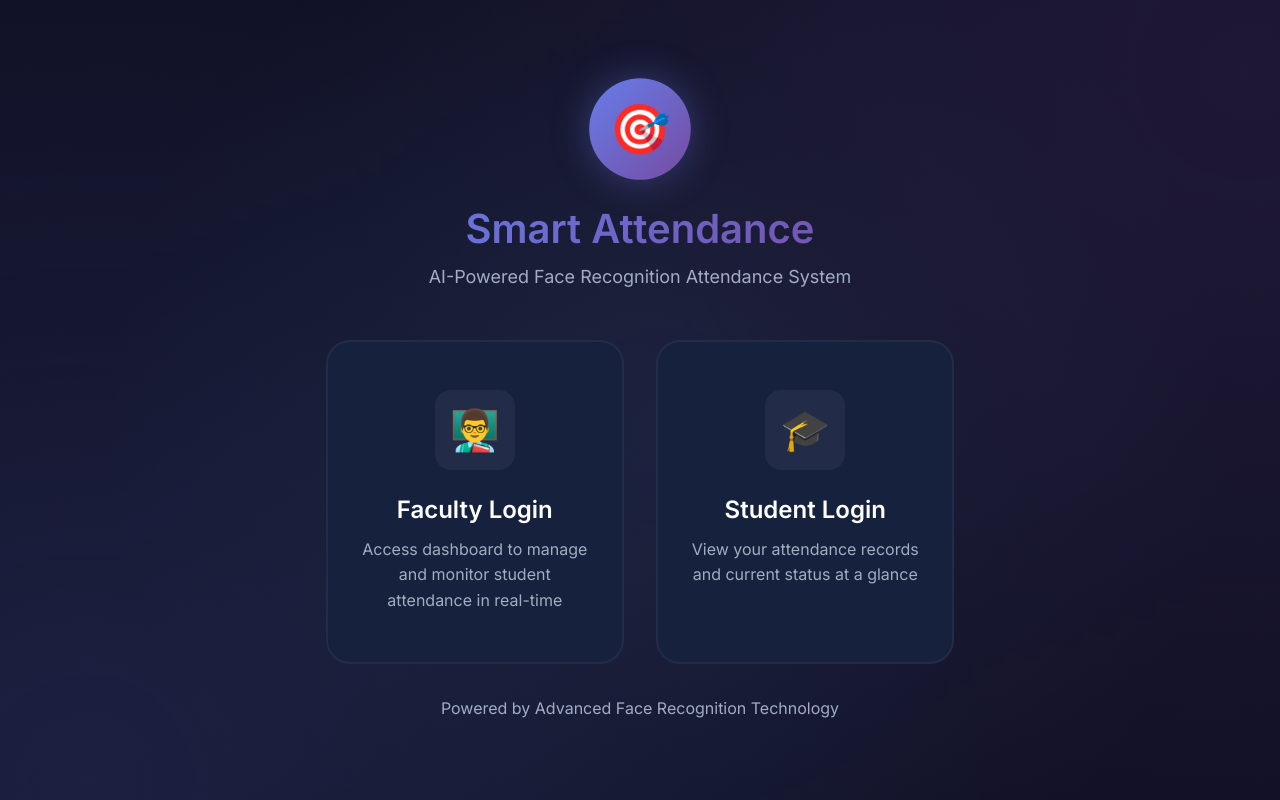
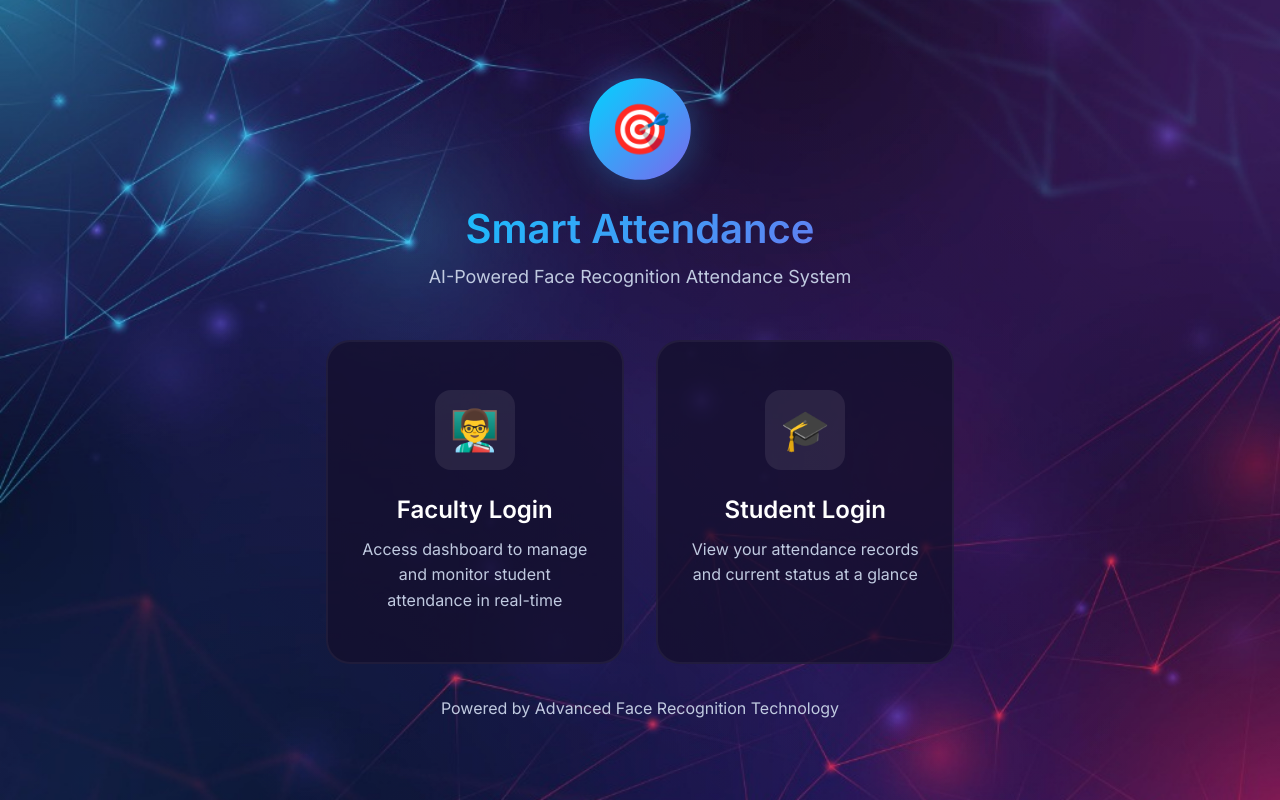
Before and after one commit to makeshkumar14/Face-recognition-for-attendance, a Flask app: page / in a window 1280 px wide. Run offline with Flask 3, Linux system fonts and the light colour scheme.

Commit message:
added background

```diff
--- a/static/css/style.css
+++ b/static/css/style.css
@@ -5,35 +5,36 @@
 
 /* CSS Variables - Design Tokens */
 :root {
-    /* Primary Colors */
-    --primary-gradient: linear-gradient(135deg, #667eea 0%, #764ba2 100%);
-    --primary-color: #667eea;
-    --primary-dark: #5a67d8;
-    --secondary-color: #764ba2;
+    /* Primary Colors - Matching network constellation background */
+    --primary-gradient: linear-gradient(135deg, #00d4ff 0%, #7b68ee 100%);
+    --primary-color: #00d4ff;
+    --primary-dark: #7b68ee;
+    --secondary-color: #ff6b8a;
 
     /* Background Colors */
-    --bg-primary: #0f0f23;
-    --bg-secondary: #1a1a2e;
-    --bg-card: #16213e;
-    --bg-card-hover: #1e2a4a;
-    --bg-glass: rgba(255, 255, 255, 0.05);
+    --bg-primary: #0d0d1a;
+    --bg-secondary: rgba(15, 15, 35, 0.9);
+    --bg-card: rgba(20, 15, 45, 0.8);
+    --bg-card-hover: rgba(30, 25, 60, 0.9);
+    --bg-glass: rgba(255, 255, 255, 0.08);
 
     /* Text Colors */
     --text-primary: #ffffff;
-    --text-secondary: #a0aec0;
-    --text-muted: #718096;
+    --text-secondary: #c0cae0;
+    --text-muted: #8a94b0;
 
     /* Accent Colors */
     --accent-success: #48bb78;
-    --accent-danger: #fc8181;
+    --accent-danger: #ff6b8a;
     --accent-warning: #f6ad55;
-    --accent-info: #63b3ed;
+    --accent-info: #00d4ff;
 
     /* Shadows */
     --shadow-sm: 0 2px 4px rgba(0, 0, 0, 0.1);
     --shadow-md: 0 4px 12px rgba(0, 0, 0, 0.15);
-    --shadow-lg: 0 10px 40px rgba(0, 0, 0, 0.2);
-    --shadow-glow: 0 0 30px rgba(102, 126, 234, 0.3);
+    --shadow-lg: 0 10px 40px rgba(0, 0, 0, 0.3);
+    --shadow-glow: 0 0 30px rgba(0, 212, 255, 0.3);
+    --shadow-glow-pink: 0 0 30px rgba(255, 107, 138, 0.3);
 
     /* Border Radius */
     --radius-sm: 8px;
@@ -65,7 +66,12 @@ html {
 
 body {
     font-family: var(--font-primary);
-    background: var(--bg-primary);
+    background-color: var(--bg-primary);
+    background-image: url('../background.jpg');
+    background-size: cover;
+    background-position: center;
+    background-attachment: fixed;
+    background-repeat: no-repeat;
     color: var(--text-primary);
     min-height: 100vh;
     line-height: 1.6;
@@ -80,7 +86,11 @@ body {
     width: 100%;
     height: 100%;
     z-index: -1;
-    background: var(--bg-primary);
+    background-color: var(--bg-primary);
+    background-image: url('../background.jpg');
+    background-size: cover;
+    background-position: center;
+    background-attachment: fixed;
     overflow: hidden;
 }
 
@@ -91,9 +101,9 @@ body {
     height: 150%;
     top: -25%;
     left: -25%;
-    background: radial-gradient(circle at 20% 80%, rgba(102, 126, 234, 0.15) 0%, transparent 50%),
-        radial-gradient(circle at 80% 20%, rgba(118, 75, 162, 0.15) 0%, transparent 50%),
-        radial-gradient(circle at 50% 50%, rgba(99, 179, 237, 0.08) 0%, transparent 50%);
+    background: radial-gradient(circle at 20% 80%, rgba(0, 212, 255, 0.1) 0%, transparent 50%),
+        radial-gradient(circle at 80% 20%, rgba(255, 107, 138, 0.1) 0%, transparent 50%),
+        radial-gradient(circle at 50% 50%, rgba(123, 104, 238, 0.05) 0%, transparent 50%);
     animation: bgFloat 20s ease-in-out infinite;
 }
 
@@ -359,7 +369,7 @@ h4 {
 .logo-section h1 {
     font-size: 2.5rem;
     margin-bottom: 8px;
-    background: var(--primary-gradient);
+    background: linear-gradient(135deg, #00d4ff 0%, #7b68ee 100%);
     -webkit-background-clip: text;
     -webkit-text-fill-color: transparent;
     background-clip: text;
@@ -396,7 +406,7 @@ h4 {
     left: 0;
     right: 0;
     height: 4px;
-    background: var(--primary-gradient);
+    background: linear-gradient(135deg, #00d4ff 0%, #ff6b8a 100%);
     transform: scaleX(0);
     transition: transform var(--transition-normal);
 }
```
Also changed, not shown: index.css (+93 -47 lines), background.jpg (added), static/background.jpg (added).
